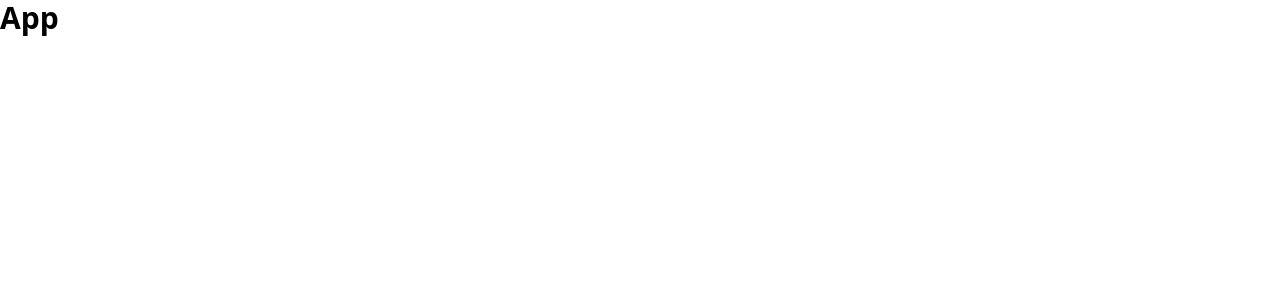
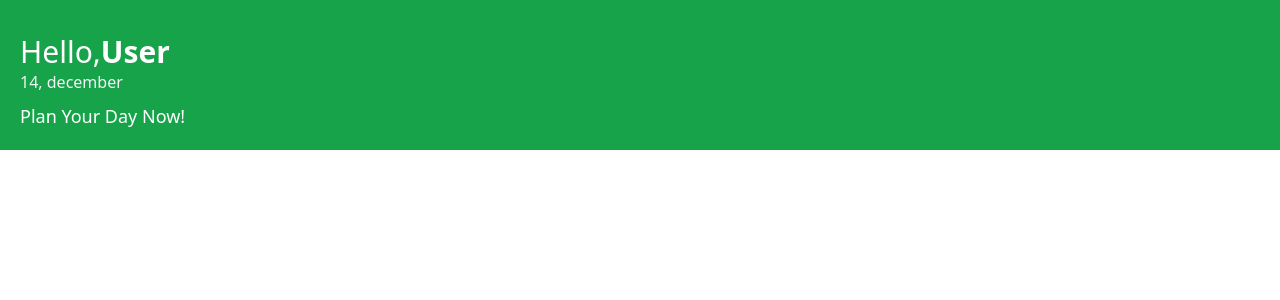
Before and after one commit to iom-future/todo-app-react, a React (Vite) app: page / in a window 1280 px wide. Shown: the top 300 px of the page. Built offline with nearby package versions, Linux system fonts and the light colour scheme.

Commit message:
implement first design for the header (Header.jsx)

```diff
--- a/src/App.jsx
+++ b/src/App.jsx
@@ -1,10 +1,10 @@
 import React from 'react'
-
+import Header from './components/Header'
 function App() {
   return (
     <div >
-      <h5 className="font-bold text-3xl">App</h5>
-      </div>
+      <Header/>
+    </div>
   )
 }
 
--- /dev/null
+++ b/src/components/Header.jsx
@@ -0,0 +1,28 @@
+import { useEffect,useState } from "react"
+let userDate = new Date()
+let monthArray =["january","february","march","april","may","june","july","august","september","october","november","december"]
+
+function Header() {
+    let [date,setDate]=useState({day:0,month:""})
+    //on first mount get the user date
+    useEffect(()=>{
+        let day = userDate.getDate();
+        let month = monthArray[userDate.getMonth()]
+        setDate((currentDate)=>{
+            return {...currentDate,day,month}
+        })
+    },[])
+  return (
+    <section className='min-h-[150px] p-5 bg-green-600 text-white flex flex-col justify-end gap-2'>
+        <div>
+            <h1 className="text-3xl">Hello,<span className="font-bold text-3xl">User</span></h1>
+            <h3 className="text-gray-100 font-medium">{date.day}, {date.month}</h3>
+        </div>
+        <div>
+            <p className="text-lg ">Plan Your Day Now!</p>
+        </div>
+    </section>
+  )
+}
+
+export default Header
```
